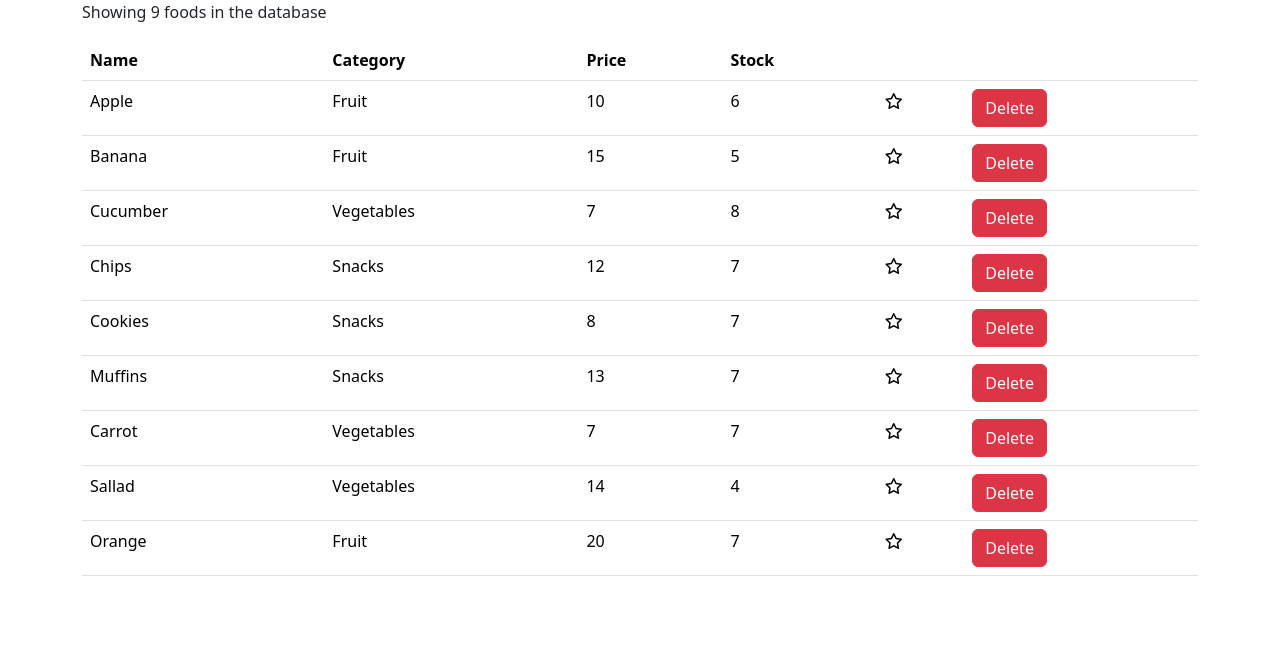
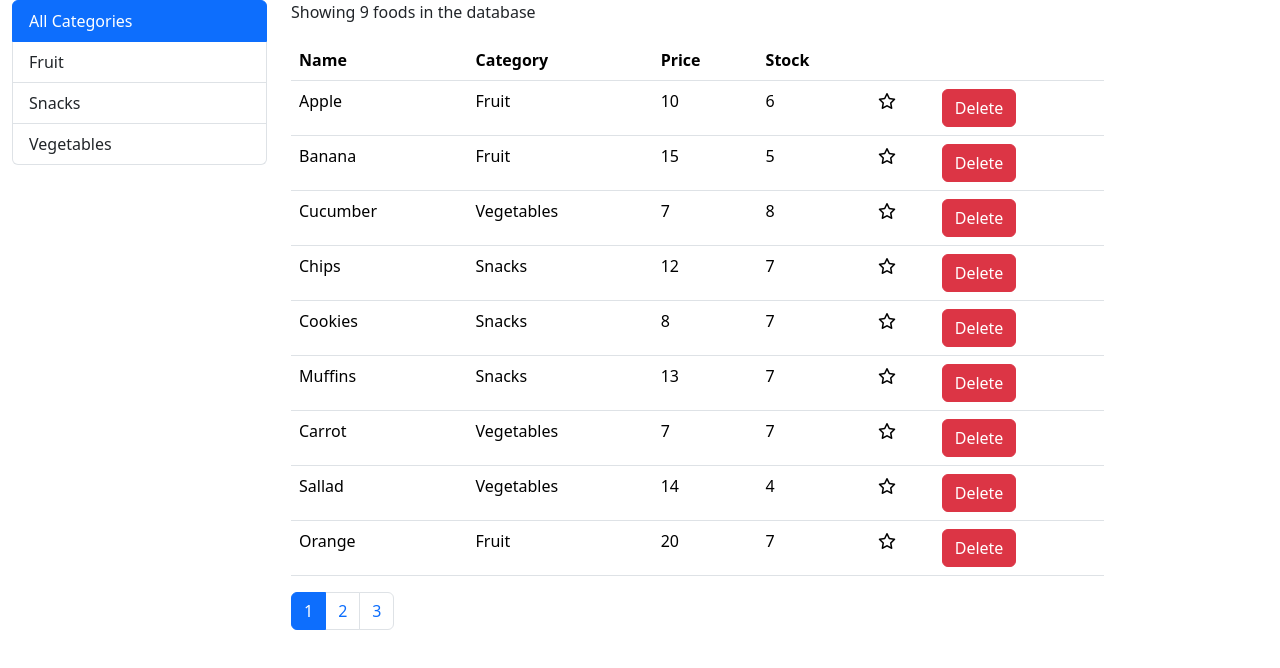
Before and after one commit to MrMoha93/food-inventory-frontend, a React (Vite) app: page / in a window 1280 px wide. Shown: the top 668 px of the page. Built offline with nearby package versions, Linux system fonts and the light colour scheme.

Commit message:
updated foods

```diff
--- a/src/components/Foods.tsx
+++ b/src/components/Foods.tsx
@@ -1,9 +1,16 @@
 import { useState } from "react";
 import { getFoods } from "../services/fakeFoodService";
 import Favorite from "./Favorite";
+import Pagination from "./Pagination";
+import ListGroup from "./ListGroup";
+import { Category, getCategories } from "../services/fakeCategoryService";
+
+const DEFAULT_CATEGORY: Category = { _id: "", name: "All Categories" };
 
 function Foods() {
   const [foods, setFoods] = useState(getFoods());
+  const [selectedPage, setSelectedPage] = useState(1);
+  const [selectedCategory, setSelectedCategory] = useState(DEFAULT_CATEGORY);
 
   function handleDelete(id: string) {
     const newFoods = foods.filter((food) => food._id !== id);
@@ -23,7 +30,15 @@ function Foods() {
   if (foods.length === 0) return <p>There are no foods in the database</p>;
 
   return (
-    <div className="container">
+    <div className="row container">
+      <div className="col-3">
+        <ListGroup
+          items={[DEFAULT_CATEGORY, ...getCategories()]}
+          selectedItem={selectedCategory}
+          onItemSelect={setSelectedCategory}
+        />
+      </div>
+      <div className="col">
         <p>Showing {foods.length} foods in the database</p>
         <table className="table">
           <thead>
@@ -61,6 +76,13 @@ function Foods() {
             ))}
           </tbody>
         </table>
+        <Pagination
+          totalCount={foods.length}
+          pageSize={4}
+          selectedPage={selectedPage}
+          onPageSelect={setSelectedPage}
+        />
+      </div>
     </div>
   );
 }
```
Lines whose indentation alone changed are shown as unchanged.
